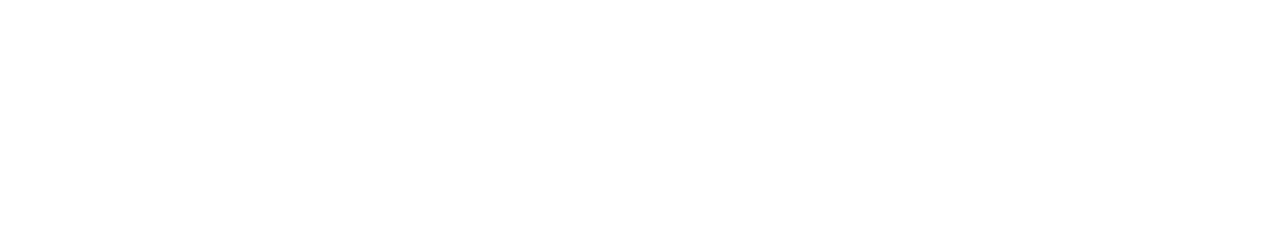
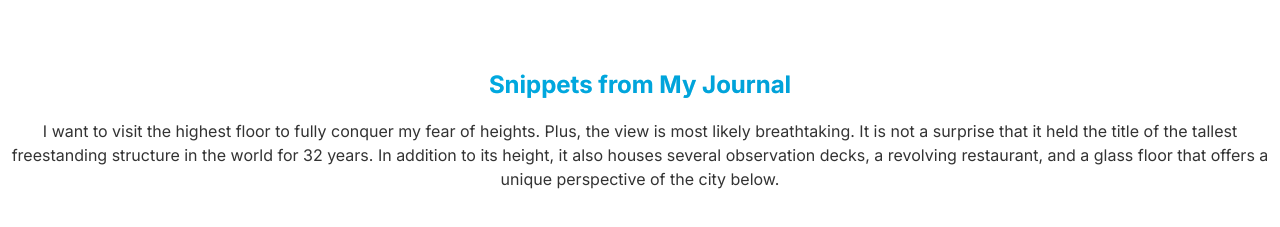
Before and after one commit to Shreyas-Hegde10/My-Toronto-Travel-Journal, a React (Create React App) app: page / in a window 1280 px wide. Shown: the part 837-1064 px from the top of the page. Built offline with nearby package versions, Linux system fonts and the light colour scheme.

Commit message:
Added a Snippet component that shares info about the attractions

```diff
--- a/src/App.js
+++ b/src/App.js
@@ -1,5 +1,6 @@
 import Header from "./components/Header"
 import Slider from "./components/Slider";
+import Snippet from "./components/Snippet";
 import {React, useState } from "react";
 import data from './data';
 import Typewriter from 'typewriter-effect';
@@ -63,6 +64,9 @@
       nextSlide = {nextSlide}
       goToSlide = {goToSlide}
       isFading={isFading}/>
+
+      <Snippet snippet={data[currentIndex].snippet} isFading={isFading} />
+
     </div>
   );
 }
--- /dev/null
+++ b/src/components/Snippet.jsx
@@ -0,0 +1,14 @@
+import '../styles/snippet.css';
+
+function Snippet(props){
+    return(
+        <div className="snippet">
+            <h2 className="snippet__title">Snippets from My Journal</h2>
+            <div className={`snippet__content ${props.isFading ? 'fade': null}`}>
+                <p className="snippet__text">{props.snippet}</p>
+            </div>
+        </div>
+    )
+}
+
+export default Snippet;
--- a/src/data.js
+++ b/src/data.js
@@ -2,13 +2,16 @@
   {
     url: 'https://images.unsplash.com/photo-1588733103629-b77afe0425ce?q=80&w=687&auto=format&fit=crop&ixlib=rb-4.1.0&ixid=M3wxMjA3fDB8MHxwaG90by1wYWdlfHx8fGVufDB8fHx8fA%3D%3D',
     title: 'CN Tower',
+    snippet: 'I want to visit the highest floor to fully conquer my fear of heights. Plus, the view is most likely breathtaking. It is not a surprise that it held the title of the tallest freestanding structure in the world for 32 years. In addition to its height, it also houses several observation decks, a revolving restaurant, and a glass floor that offers a unique perspective of the city below.',
   },
   {
     url: 'https://images.unsplash.com/photo-1583722316380-2e441bafa4b7?q=80&w=687&auto=format&fit=crop&ixlib=rb-4.1.0&ixid=M3wxMjA3fDB8MHxwaG90by1wYWdlfHx8fGVufDB8fHx8fA%3D%3D',
     title: 'Royal Ontario Museum (ROM)',
+    snippet: 'I have heard that the ROM has free entry every third Tuesday night of each month, which is a great opportunity to explore its vast collections without spending a dime. However, it might take a while to explore all of them due to the fact that it houses about 18 million artifacts and specimens, making it one of the largest museums in North America. With over 1 million visitors annually, it is also the most popular museum in Canada.',
   },
   {
     url: 'https://images.unsplash.com/photo-1625616257448-fb5a25943809?q=80&w=1050&auto=format&fit=crop&ixlib=rb-4.1.0&ixid=M3wxMjA3fDB8MHxwaG90by1wYWdlfHx8fGVufDB8fHx8fA%3D%3D',
     title: 'Casa Loma',
+    snippet: 'I wonder what it would be like to play hide and seek here. Hoperfully, I would not get lost in the 98 rooms, 30 bathrooms, and 20 acres of gardens. It is also a popular filming location for movies and TV shows while it is not operating as a venue for holding events and a museum. Despite being over 100 years old, it is not reported to be haunted(yet). However, they do offer ghost tours during Halloween, which could be a fun experience.',
   },
 ];
--- a/src/styles/slider.css
+++ b/src/styles/slider.css
@@ -2,14 +2,13 @@
     max-width: 1400px;
     height:780px;
     width: 100%;
-    margin: -60px auto;
+    margin: -70px auto;
     padding: 16px 4px;
     position: relative;
     display: flex;
     flex-direction: column;
     align-items: center;
     justify-content: center;
-    margin-bottom: 400px;
 }
 
 .slider__image {
--- /dev/null
+++ b/src/styles/snippet.css
@@ -0,0 +1,30 @@
+.snippet{
+    direction: flex;
+    justify-content: center;
+    text-align: center;
+    align-items: center;
+
+}
+
+.snippet__title{
+    background: linear-gradient(to right, #00b4db, #0083b0);
+    -webkit-background-clip: text;
+    -webkit-text-fill-color: transparent;
+    text-shadow: 0 0px rgba(0, 179, 255, 0.4);
+}
+
+.snippet__content{
+    margin-top: 8px;
+    opacity:1;
+}
+
+.snippet__content.fade{
+    opacity:0;
+    transition: opacity 0.3s ease-in-out;
+}
+
+.snippet__text{
+    font-size: 16px;
+    line-height: 1.5;
+    color: #333;
+}
```
